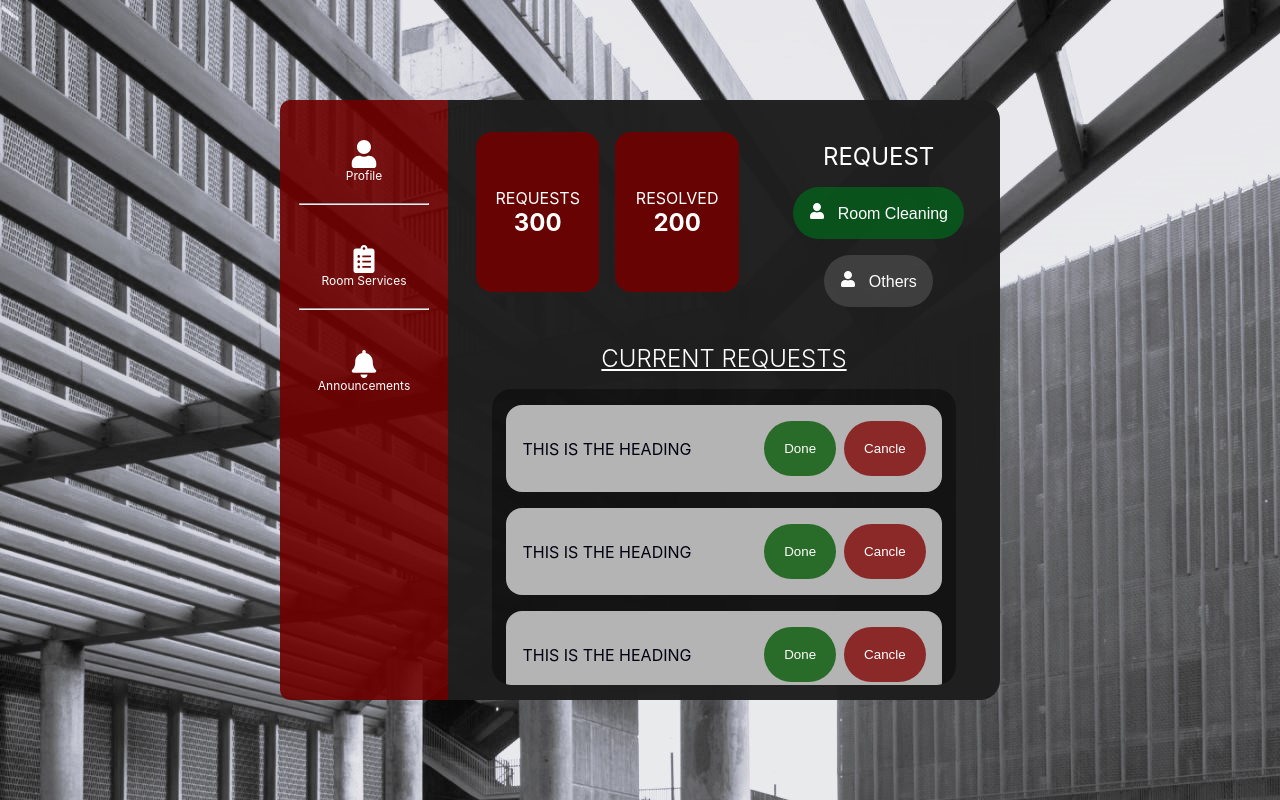
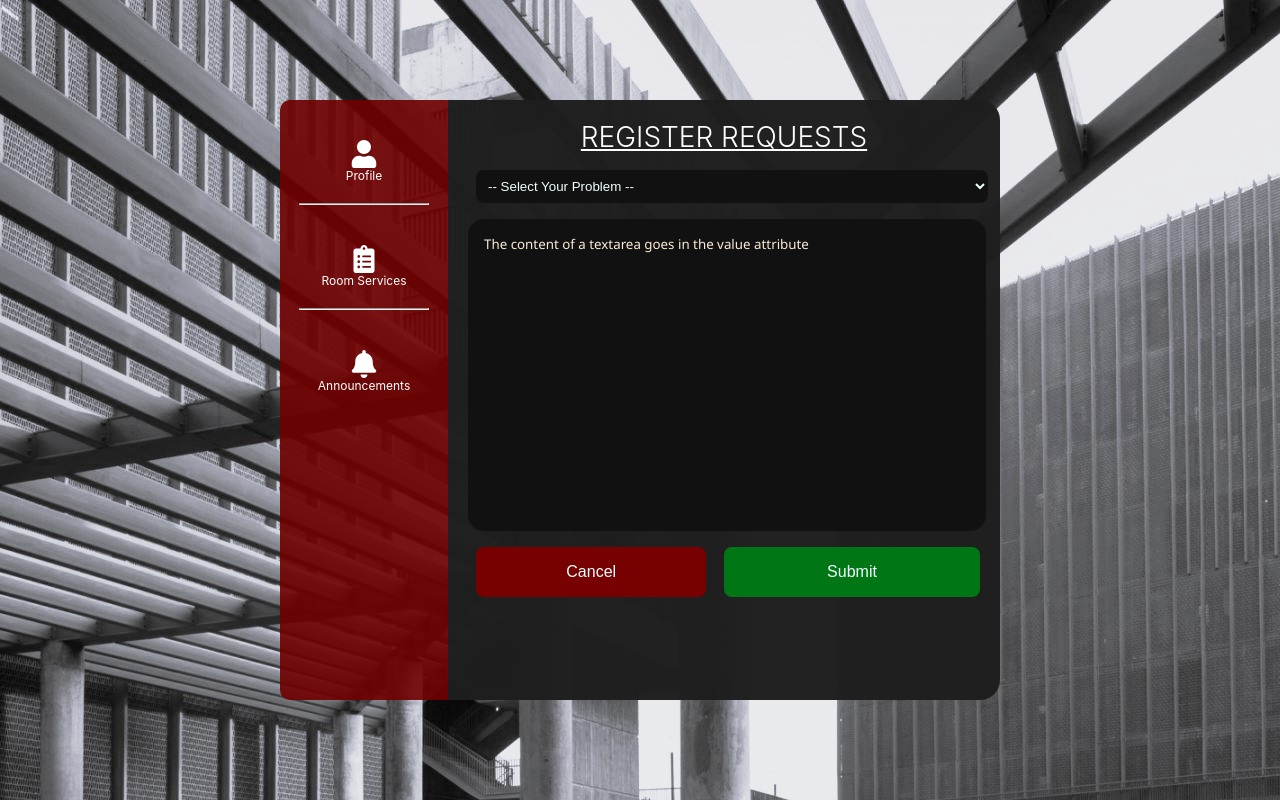
Before and after one commit to hjain2003/Hostel_Management, a React (Create React App) app in the folder client/: page / in a window 1280 px wide. Built offline with nearby package versions, Linux system fonts and the light colour scheme.

Commit message:
Finished the last page

```diff
--- a/client/src/App.js
+++ b/client/src/App.js
@@ -9,6 +9,7 @@ import SideNavbar from './components/SideNavbar/SideNavbar';
 import Profile from './components/Profile/Profile';
 import Announcement from './components/Announcements/Announcement';
 import Services from './components/RoomServices/Services'
+import RequestForm from './components/RequesForm/Form'
 
 function App() {
   // const [currentForm, setCurrentForm] = useState('login');
@@ -23,7 +24,8 @@ function App() {
     {/* <SideNavbar/> */}
     {/* <Profile/> */}
     {/* <Announcement/> */}
-    <Services/>
+    {/* <Services/> */}
+    <RequestForm/>
     </>
     // <div className='App'>
     //   <div className="Head">
--- /dev/null
+++ b/client/src/components/RequesForm/Form.css
@@ -0,0 +1,88 @@
+.reg_req_container{
+    height: 70vh;
+    width: 40vw;
+    background-color: rgba(30, 30, 30, 0.98);
+    border-top-right-radius: 20px;
+    border-bottom-right-radius: 20px;
+    display: flex;
+    flex-direction: column;
+    padding: 20px;
+    color: white;
+
+}
+.reg_req_container h1{
+    font-size: 3.5vh;
+    font-weight: 300;
+    text-align: center;
+}
+
+.textArea{
+    height: 35vh;
+    width: 95%;
+    background-color: rgb(17, 17, 17);
+    color: antiquewhite;
+    padding: 2vh;
+    border: none;
+    overflow: scroll;
+    font-family: 'Segoe UI', sans-serif;
+    border-radius: 2vh;
+    resize: none;
+    align-items: center;
+    display: flex;
+    justify-content: center;
+}
+
+.problem{
+    padding: 1vh;
+    width: 100%;
+    background-color: rgb(17, 17, 17);
+    margin: 2vh 0vh 2vh 1vh;
+    color: azure;
+    border: none;
+    border-radius: 1vh;
+}
+
+.submitting{
+    float: right;
+    padding: 2vh;
+    width: 50%;
+    background-color: rgb(0, 119, 20);
+    margin: 2vh 0vh 2vh 1vh;
+    color: azure;
+    border: none;
+    border-radius: 1vh;
+    font-size: 2vh;
+}
+
+.cancelling{
+    /* float: right; */
+    padding: 2vh;
+    background-color: rgb(119, 0, 0);
+    margin: 2vh 0vh 2vh 1vh;
+    color: azure;
+    width: 45%;
+    border: none;
+    border-radius: 1vh;
+    font-size: 2vh;
+}
+
+
+@media (max-width: 768px) {
+    .reg_req_container {
+        border-radius: 0;
+        height: auto;
+        width: 90%;
+        overflow-y: auto;
+    }
+
+    .ann_disp{
+        background-color: rgba(0, 0, 0, 0.37);
+        padding: 1vh;
+        border-radius: 30px;
+        height:75vh;
+    }
+    .textArea{
+        height: 70vh;
+        width: 95%;
+    }
+}
--- /dev/null
+++ b/client/src/components/RequesForm/Form.jsx
@@ -0,0 +1,52 @@
+import React, {useState} from 'react';
+import ReactDOM from 'react-dom/client';
+import SideNavbar from '../SideNavbar/SideNavbar';
+import './Form.css'
+
+function RequestForm() {
+
+    let problems = [
+        { label: "Fell in Love", value: "1"},
+        { label: "Missed my exam because I overslept" , value: "2"},
+        { label: "Was dancing with my roomate and realised I was a lesbian", value: "3"},
+        { label: "Wanted to kill myself after watching the ending of Game of Thrones", value: "4"},
+        { label: "The toilet is blocked like my crush's heart", value: "5"}
+    ]
+
+    let [problem, setProblem] = useState("Select a problem")
+
+    let handleProblemChange = (e) => {
+      setProblem(e.target.value)
+    }
+
+  const [textarea, setTextarea] = useState(
+    "The content of a textarea goes in the value attribute"
+  );
+
+  const handleChange = (event) => {
+    setTextarea(event.target.value)
+  }
+
+  return (
+    <div className="full_page_div">
+    <div className="sideBar_Profile">
+      <SideNavbar />
+      <div className='reg_req_container'>
+        <h1><u>REGISTER REQUESTS</u></h1>
+        <form >
+        <select onChange={handleProblemChange} className='problem'>
+            <option value="Select Problem"> -- Select Your Problem -- </option>
+            {problems.map((problem) => <option value={problem.value}>{problem.label}</option>)}
+        </select>
+        <textarea value={textarea} onChange={handleChange} className='textArea'/>
+        <button className='cancelling'>Cancel</button>
+        <input type="submit" className='submitting'/>
+        </form>
+      </div>
+
+    </div>
+  </div>
+  )
+}
+
+export default RequestForm;
```
